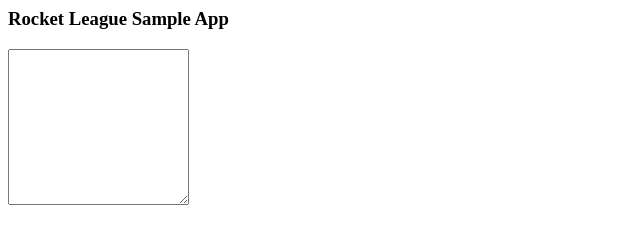
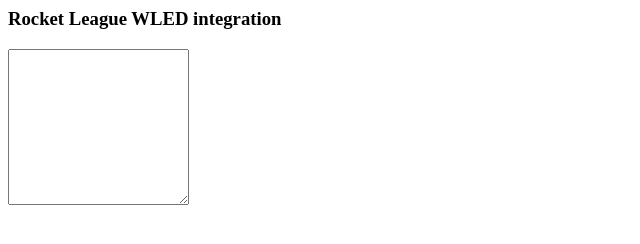
Before and after one commit to guieiras/rocket-league-wled, a browser extension: page index.html in a window 1280 px wide. Shown: the full height of the page, 0-640 px from the left. Drawn offline with Linux system fonts and the light colour scheme.

```diff
--- a/index.html
+++ b/index.html
@@ -1,10 +1,10 @@
 <html>
   <head>
-    <title>Rocket League Sample App</title>
+    <title>Rocket League WLED integration</title>
     <script src="main.js"></script>
   </head>
   <body>
-      <h3 id="title">Rocket League Sample App</h3>
+      <h3 id="title">Rocket League WLED integration</h3>
       <textarea id="textareaMessage" rows="10" readonly="true"></textarea>
   </body>
 </html>
```
Also changed, not shown: icon.png, icon_gray.png, manifest.json.
